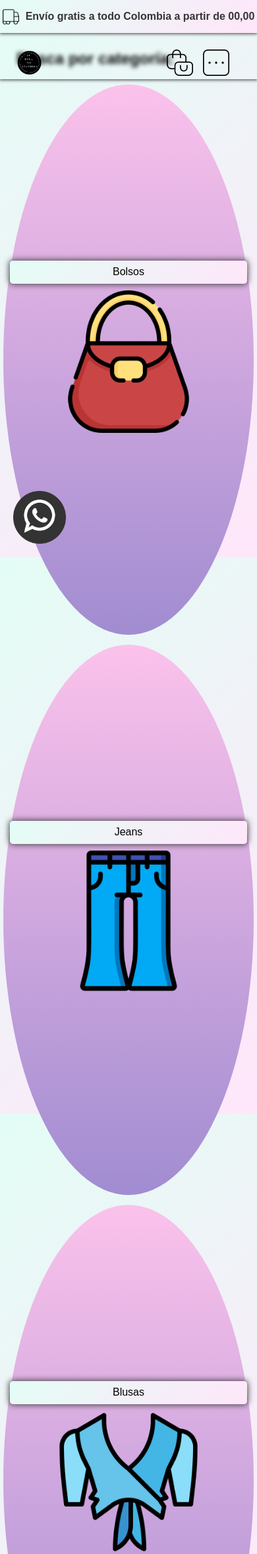
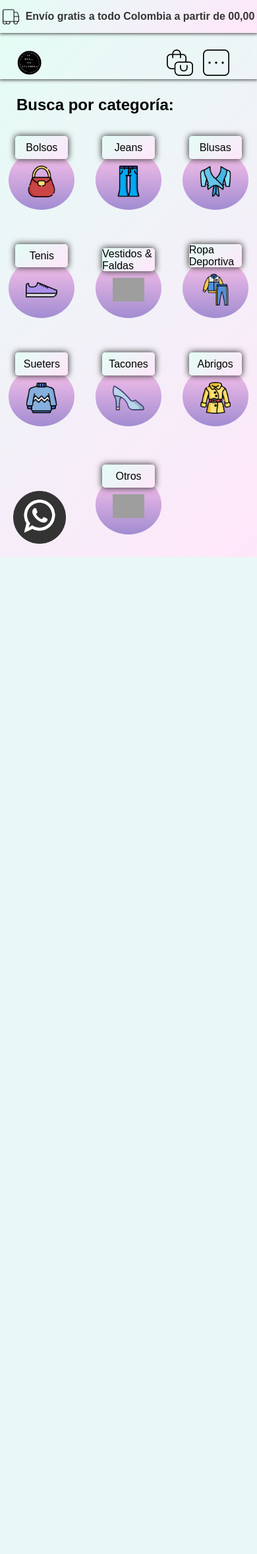
Before and after one commit to estanisalpre/bauldeseverina, a PHP site: template views/catalogo.php in a window 390 px wide. Shown: the top 2355 px of the page at 66% size. After the commit the page ends 844 px from the top, so only its background shows below. Run offline with PHP 8.4, Linux system fonts and the light colour scheme; the template is opened without the code that fills it, so the values that code supplies are empty; some web fonts are replaced; grey boxes are pictures that could not be loaded.

Commit message:
New feature in briefcase section

```diff
--- a/public/styles/catalogo.css
+++ b/public/styles/catalogo.css
@@ -291,8 +291,8 @@ main #categorySection .links {
   gap: 15px;
 }
 main #categorySection .links div {
-  width: 100%;
-  height: 100%;
+  width: 130px;
+  height: 120px;
   display: flex;
   justify-content: center;
   flex-direction: column;
@@ -303,6 +303,12 @@ main #categorySection .links div {
   transition: all 0.3s ease;
   cursor: pointer;
   gap: 10px;
+}
+@media screen and (max-width: 400px) {
+  main #categorySection .links div {
+    width: 100px;
+    height: 90px;
+  }
 }
 main #categorySection .links div span {
   width: 100%;
--- a/public/styles/catalogo.scss
+++ b/public/styles/catalogo.scss
@@ -299,7 +299,7 @@ main{
             gap: 15px;
 
             div{
-                @include sizes();
+                @include sizes(130px,120px);
                 @include displayFlex();
                 border-radius: 100%;
                 padding: 10px;
@@ -307,6 +307,10 @@ main{
                 transition: all 0.3s ease;
                 cursor: pointer;
                 gap: 10px;
+
+                @include smallMobile{
+                    @include sizes(100px,90px);
+                }
 
                 span{
                     @include sizes($height: 35px);
```
Also changed, not shown: 1 other file.
